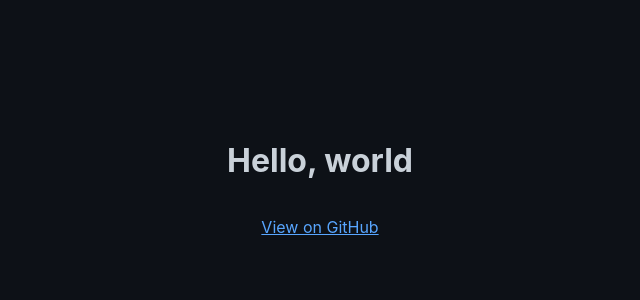
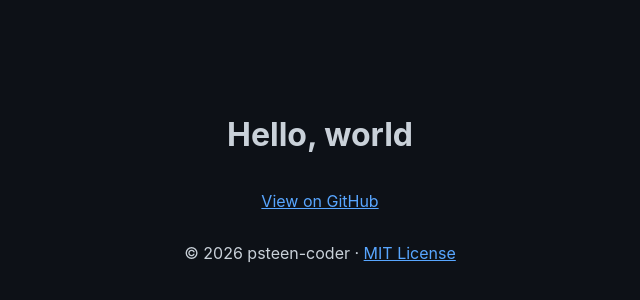
Before and after one commit to psteen-coder/hello-web, a website: page index.html in a window 1280 px wide. Shown: the part 214-514 px from the top of the page, without its empty margins (320-960 px from the left). Drawn offline with Linux system fonts and the light colour scheme.

Commit message:
Add footer with copyright and MIT license link
Refs psteen-coder/work-queue#10

```diff
--- a/index.html
+++ b/index.html
@@ -14,5 +14,13 @@
     <p>
       <a href="https://github.com/psteen-coder/hello-web">View on GitHub</a>
     </p>
+    <footer>
+      <p>
+        &copy; 2026 psteen-coder &middot;
+        <a href="https://github.com/psteen-coder/hello-web/blob/main/LICENSE"
+          >MIT License</a
+        >
+      </p>
+    </footer>
   </body>
 </html>
```
